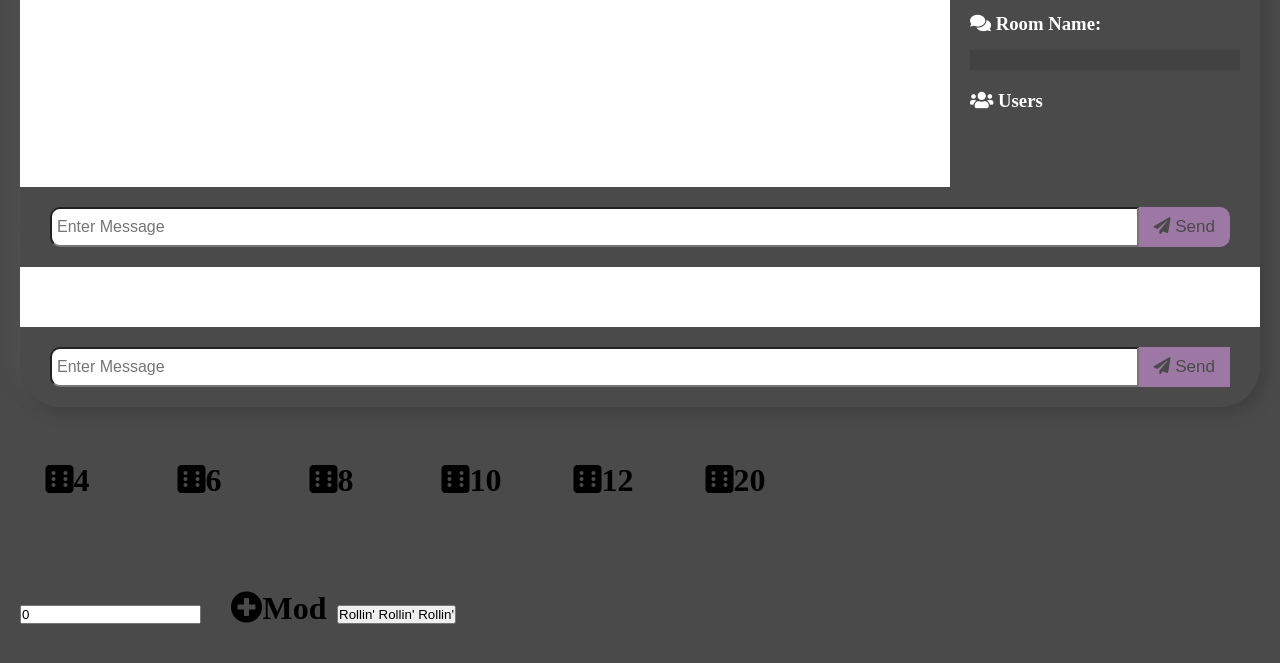
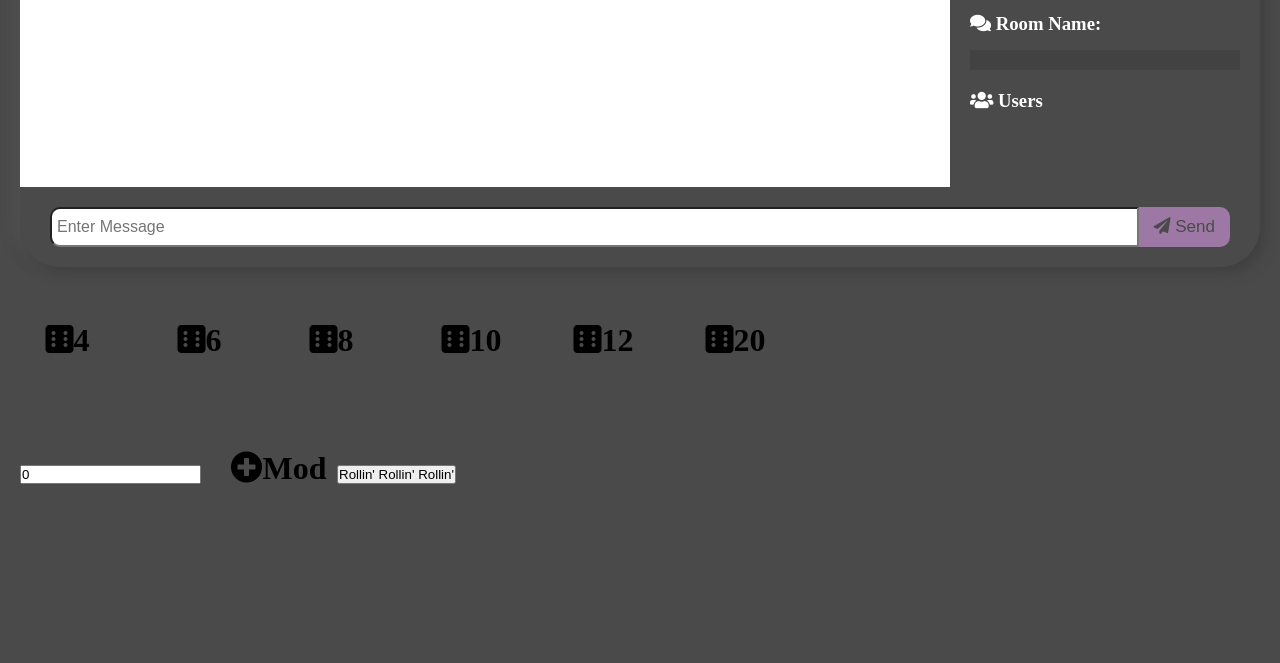
Before and after one commit to jeishu/dungeon_scribe, a website: page public/tempChatRoom.html in a window 1280 px wide. Shown: the part 105-768 px from the top of the page. Drawn offline with nearby package versions, Linux system fonts and the light colour scheme; no server answers; a web font is replaced by a local one.

Commit message:
small error fix

```diff
--- a/public/tempChatRoom.html
+++ b/public/tempChatRoom.html
@@ -55,14 +55,8 @@
           <button class="btn send-btn"><i class="fas fa-paper-plane"></i> Send</button>
         </form>
       </div>
-      <div class="chat-messages"></div>
     </main>
-    <div class="chat-form-container">
-      <form id="chat-form">
-        <input id="msg" type="text" placeholder="Enter Message" required autocomplete="off" />
-        <button class="btn"><i class="fas fa-paper-plane"></i> Send</button>
-      </form>
-    </div>
+
 
   </div>
 
```
